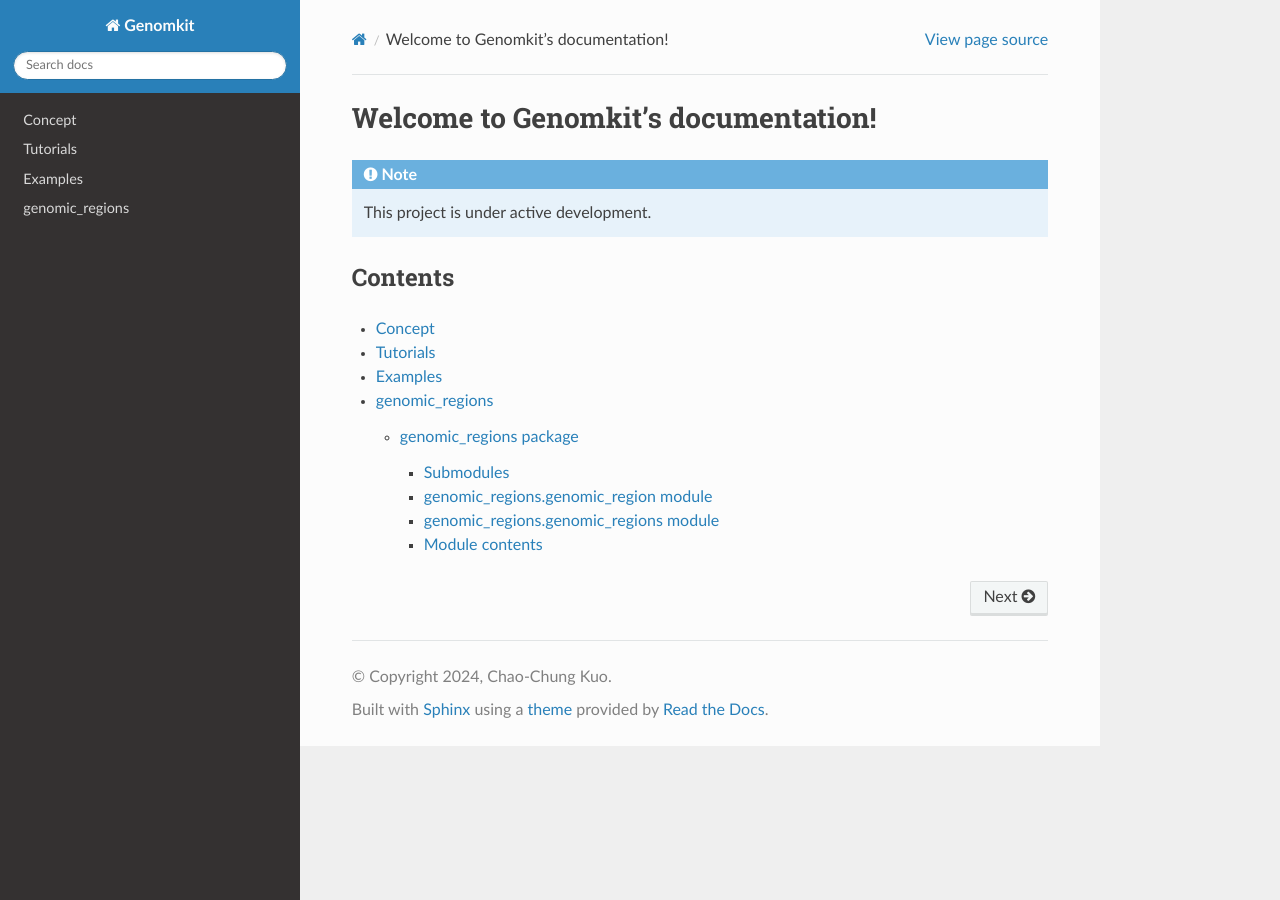
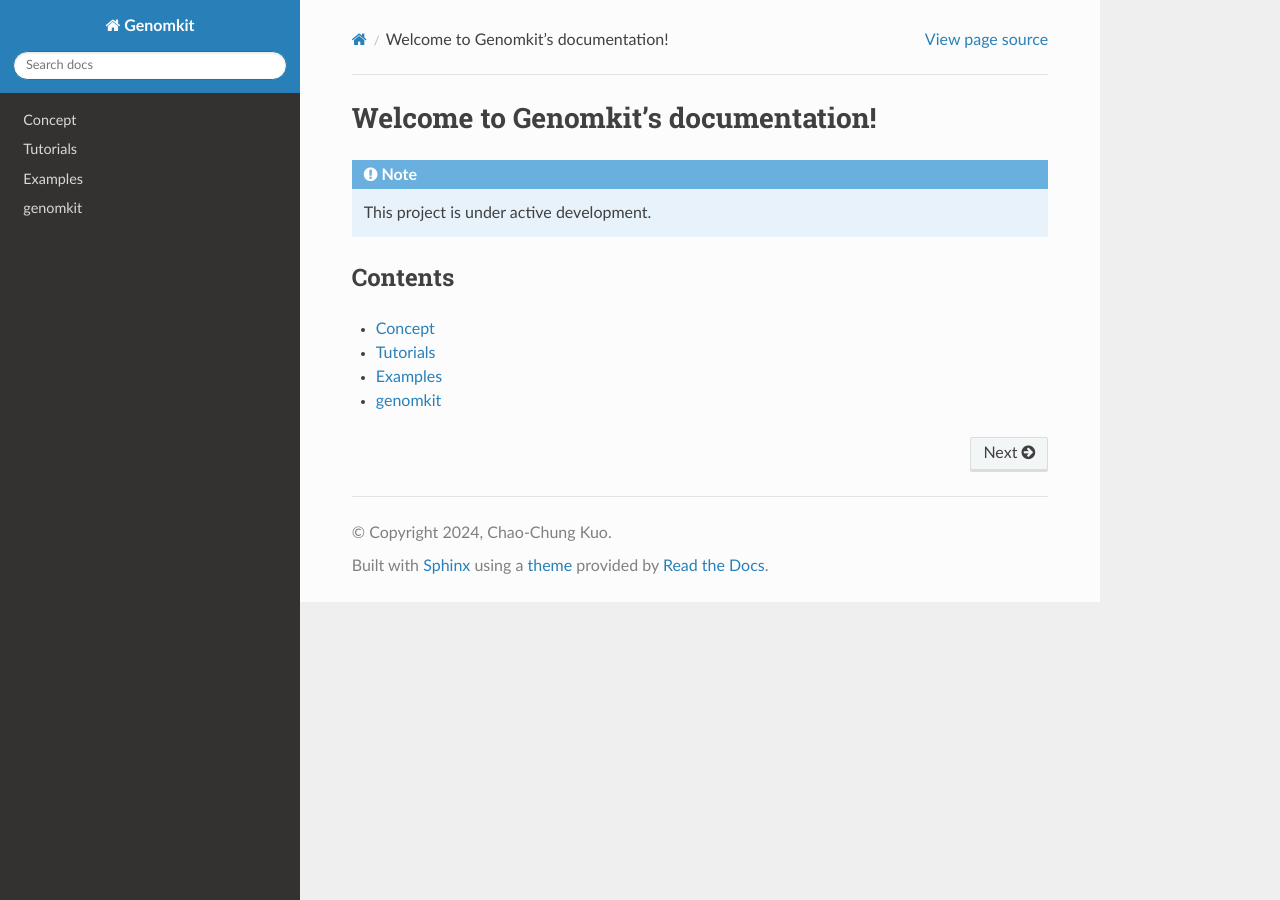
Before and after one commit to chaochungkuo/GenomKit, a Sphinx documentation site: the page built from docs/source/index.rst, in a window 1280 px wide. Built offline with Sphinx 7.4.7 and the Read the Docs theme 2.0.0, drawn with Linux system fonts in a browser that asks for light colours; pages that are not in the unit, such as notebooks, are missing from menus.

Commit message:
update doc

```diff
--- a/docs/source/modules.rst
+++ b/docs/source/modules.rst
@@ -1,7 +1,7 @@
-genomic_regions
-===============
+genomkit
+========
 
 .. toctree::
    :maxdepth: 4
 
-   genomic_regions
+   genomkit
```
